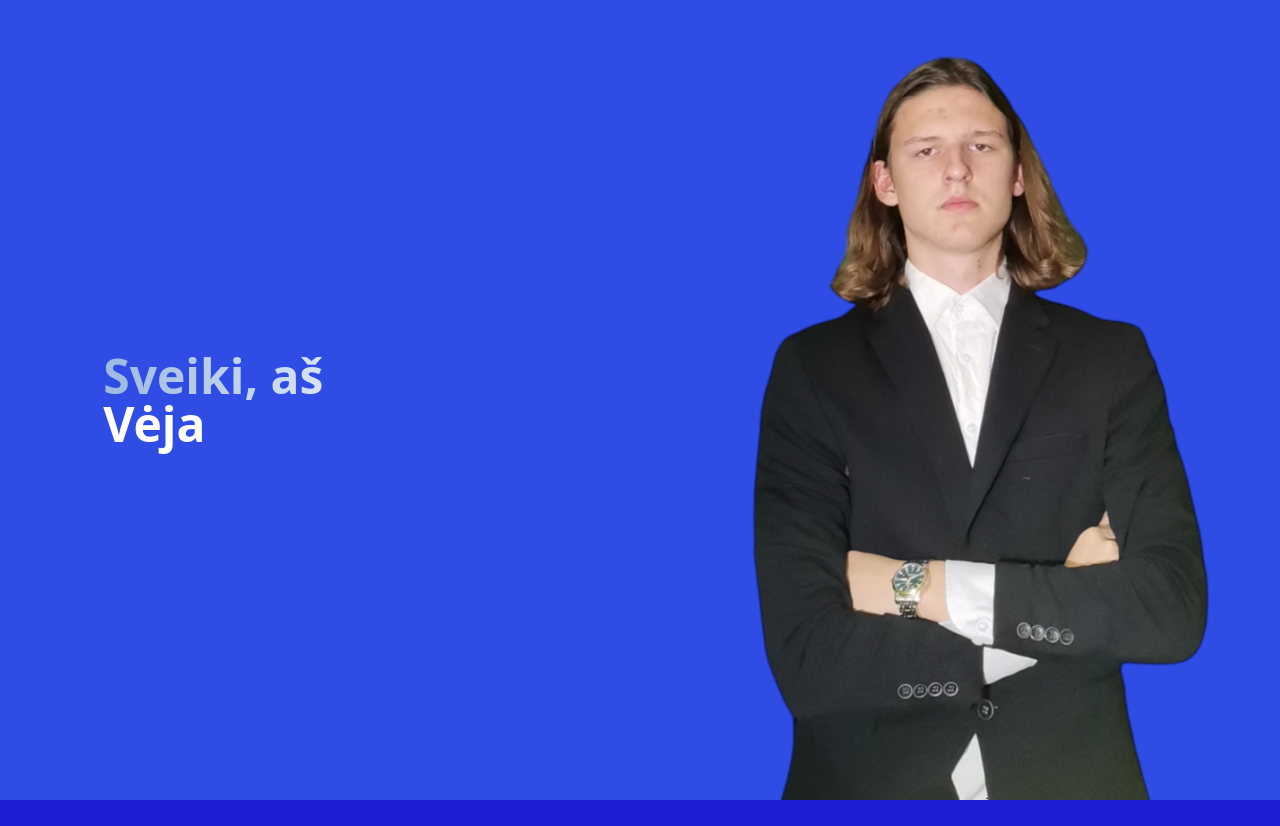
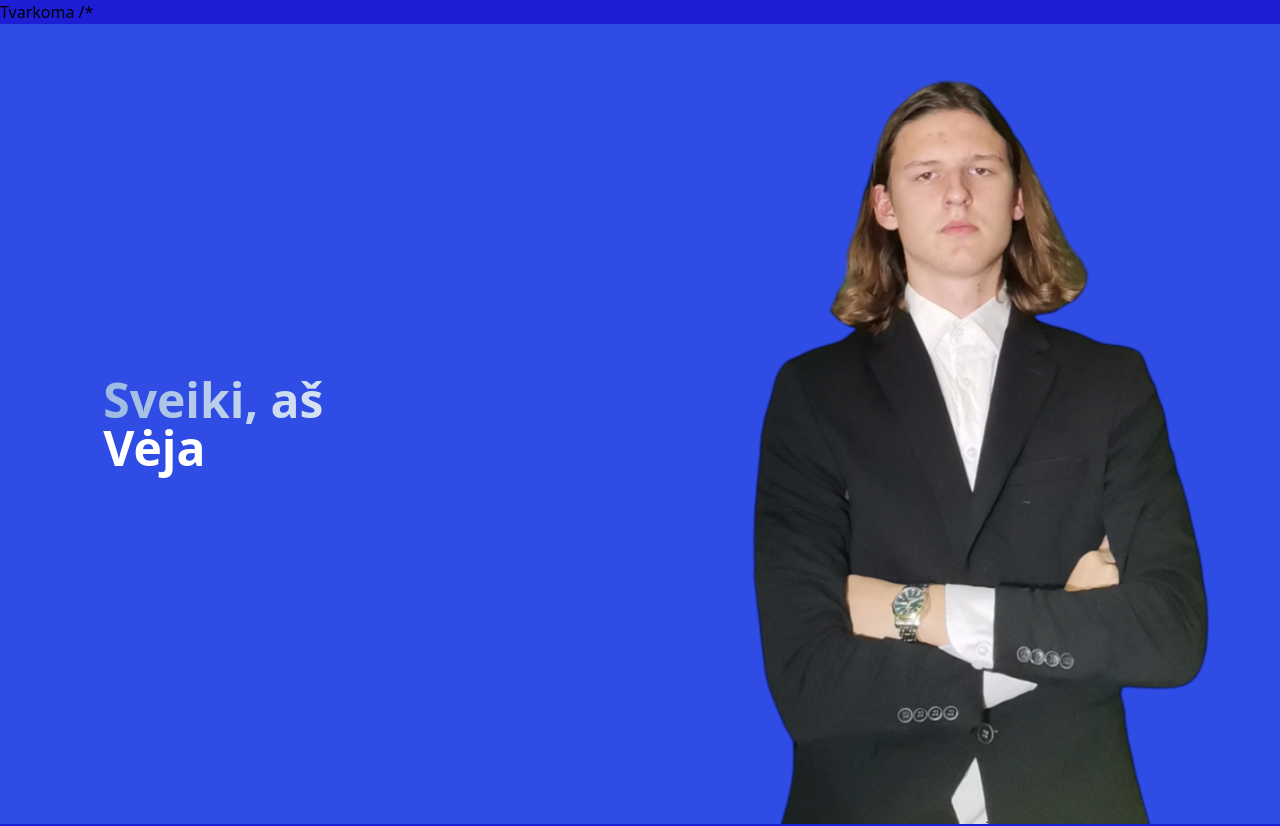
Before and after one commit to justnaikis/prezidentams, a Next.js app: page / in a window 1280 px wide. Shown: the top 826 px of the page. Built offline with nearby package versions, Linux system fonts and the light colour scheme.

Commit message:
nelaimejau :(

```diff
--- a/app/layout.tsx
+++ b/app/layout.tsx
@@ -24,6 +24,9 @@ export default function RootLayout({
   children: React.ReactNode;
 }>) {
   return (
+    <div>
+      Tvarkoma
+      /*
       <html lang="en">
         <body
           className={`${geistSans.variable} ${geistMono.variable} antialiased`}
@@ -31,5 +34,8 @@ export default function RootLayout({
           {children}
         </body>
       </html>
+       */
+
+    </div>
   );
 }
```
Lines whose indentation alone changed are shown as unchanged.
